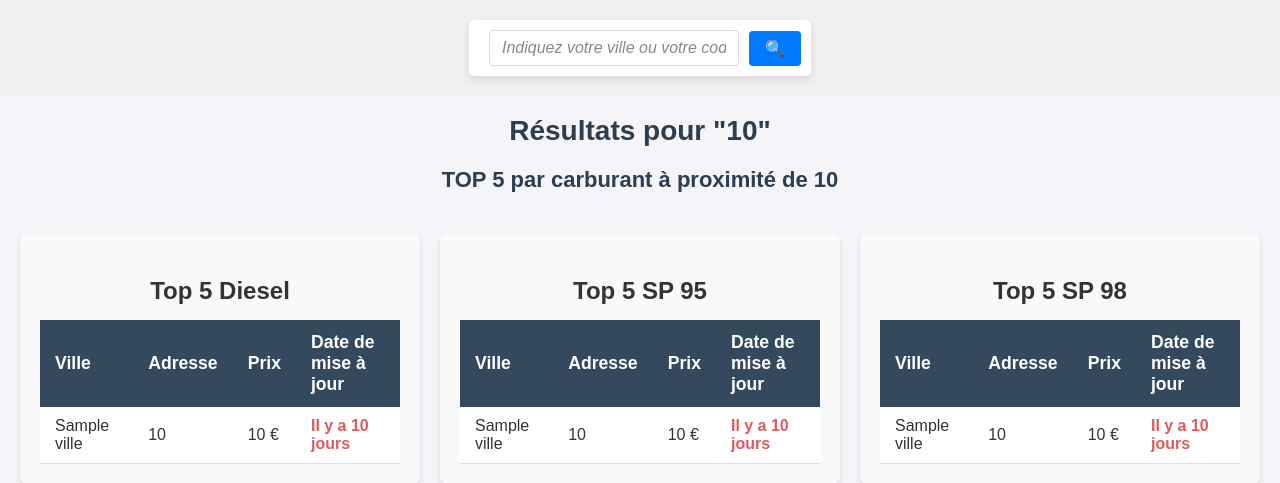
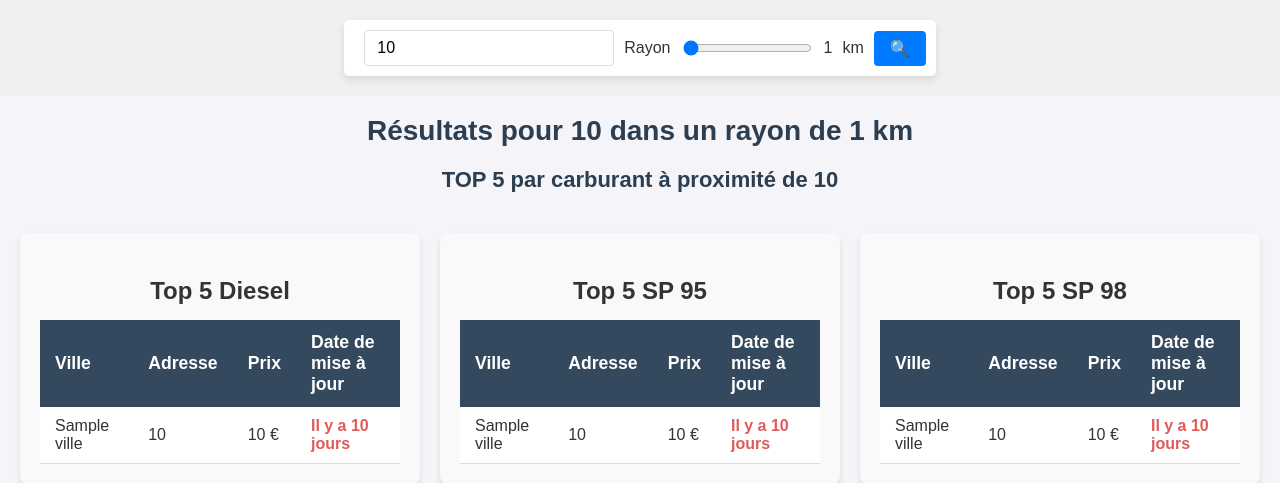
Before and after one commit to Robinho67200/carburant_monitoring, a Django app: template src/main_app/templates/recherche.html in a window 1280 px wide. Shown: the top 483 px of the page. Run offline with Django 5.2, Linux system fonts and the light colour scheme; tables that the repository leaves empty hold one stand-in row (values such as "Sample post"); the template is opened without the code that fills it: values that come from a table or form of the project are taken from there, most other values are stand-ins (such as "Sample title", 1, 10 or a date in 2020); some libraries are stand-ins or nearby versions.

Commit message:
Modified the forms.py, search.html, base.html, and views.py files. Objective: Add a radius in kilometers to the input area so the user can refine their results.

```diff
--- a/src/main_app/templates/recherche.html
+++ b/src/main_app/templates/recherche.html
@@ -9,7 +9,7 @@
 
 
 {% block content %}
-    <h1>Résultats pour "{{ adresse }}"</h1>
+    <h1>Résultats pour {{ adresse }} dans un rayon de {{ nb_km_max }} km</h1>
 
     <h2>TOP 5 par carburant à proximité de {{ adresse }}</h2>
 
--- a/src/templates/base.html
+++ b/src/templates/base.html
@@ -15,9 +15,22 @@
 
 <form id="adresseForm" action="{% url 'recherche' %}" method="get">
     <label for="adresse"></label>
-    <input type="text" id="adresse" name="adresse" autocomplete="off" required placeholder="Indiquez votre ville ou votre code postal">
+    <input type="text" id="adresse" name="adresse" autocomplete="off" required placeholder="Indiquez votre ville ou votre code postal" value="{{ adresse }}">
 
-    <button type="submit">🔍</button>
+        <label for="nb_km_max">Rayon</label>
+
+    {% if nb_km_max %}
+        <input type="range" id="nb_km_max" name="nb_km_max" min="5" max="40" step="1" value="{{ nb_km_max }}"
+               oninput="this.nextElementSibling.value = this.value; fetchNearbyStores()"> <!-- Ajout de fetchNearbyStores() ici -->
+        <output>{{ nb_km_max }}</output> km
+
+    {% else %}
+                <input type="range" id="nb_km_max" name="nb_km_max" min="5" max="40" step="1" value="10"
+               oninput="this.nextElementSibling.value = this.value; fetchNearbyStores()"> <!-- Ajout de fetchNearbyStores() ici -->
+        <output>10</output> km
+    {% endif %}
+
+        <button type="submit">🔍</button>
 </form>
 
 
```
Also changed, not shown: src/main_app/forms.py (+6 -1 lines), src/main_app/views.py (+6 -3 lines).
